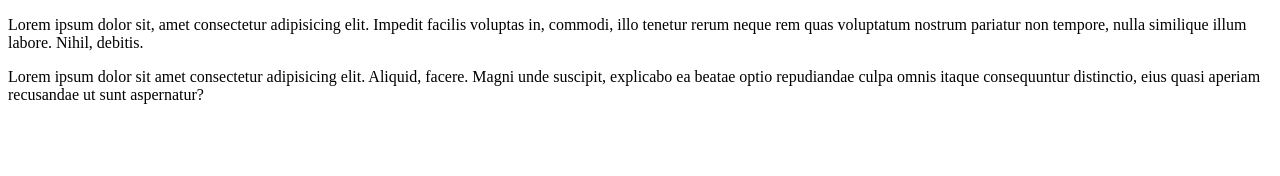
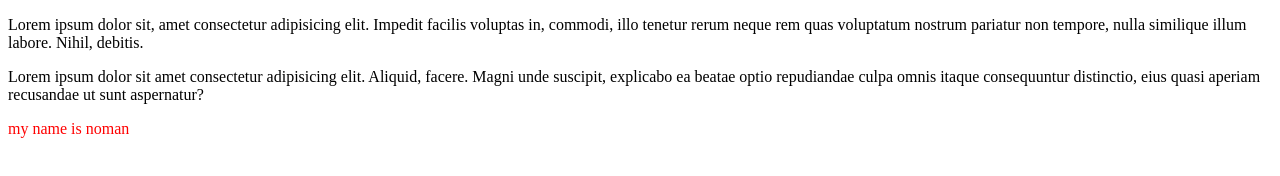
Before and after one commit to noman-monjil/my-first-github, a plain HTML site: page noman.html in a window 1280 px wide. Drawn offline with Linux system fonts and the light colour scheme.

Commit message:
update code

```diff
--- a/noman.html
+++ b/noman.html
@@ -8,5 +8,6 @@
 <body>
     <div><p>Lorem ipsum dolor sit, amet consectetur adipisicing elit. Impedit facilis voluptas in, commodi, illo tenetur rerum neque rem quas voluptatum nostrum pariatur non tempore, nulla similique illum labore. Nihil, debitis.</p></div>
     Lorem ipsum dolor sit amet consectetur adipisicing elit. Aliquid, facere. Magni unde suscipit, explicabo ea beatae optio repudiandae culpa omnis itaque consequuntur distinctio, eius quasi aperiam recusandae ut sunt aspernatur?
+    <p style="color:  red;">my name is noman</p>
 </body>
 </html>
```
